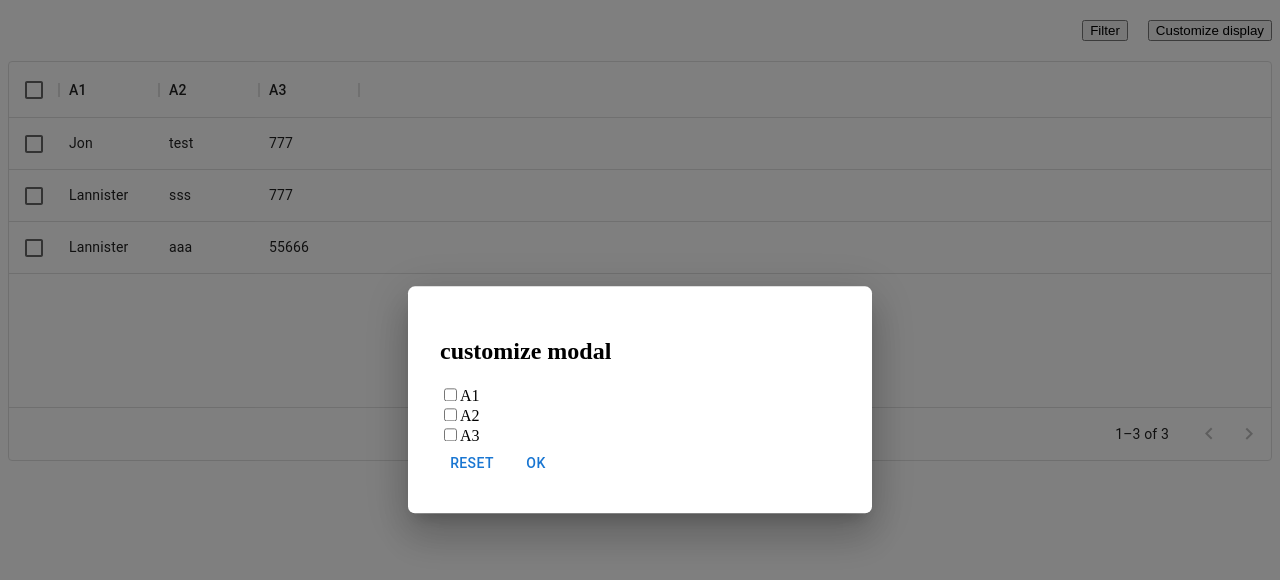
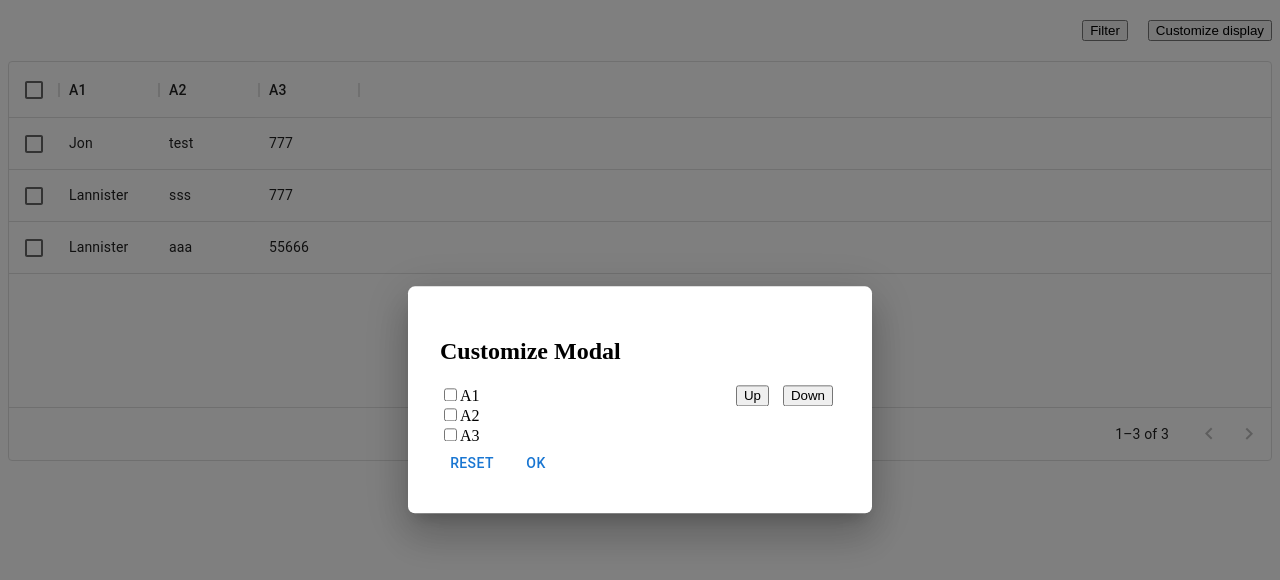
Before and after one commit to omarsalem7/stella, a React (Vite) app: page /route1 in a window 1280 px wide. Both pictures are taken after a click on the button "Customize display". Shown: the top 580 px of the page. Built offline with nearby package versions, Linux system fonts and the light colour scheme.

Commit message:
Add filter for left and right function

```diff
--- a/src/routes/route1.tsx
+++ b/src/routes/route1.tsx
@@ -1,4 +1,4 @@
-import { useState } from 'react';
+import { useState, useEffect } from 'react';
 import Header from '../shared/header';
 import Table from '../shared/table';
 import { columnsType } from '../shared/filter.types';
@@ -10,9 +10,12 @@ const Route1 = () => {
     setFilter(data);
   };
 
+  useEffect(() => {}, [filter]);
+
   return (
     <>
-      <Header handleFilters={handleFilters} />
+      {/* <Header handleFilters={handleFilters} showData={filter} /> */}
+      <Header filter={filter} handleFilters={handleFilters} />
       <Table rows={rows} columns={filter} />
     </>
   );
--- a/src/shared/checkBoxsFilter.tsx
+++ b/src/shared/checkBoxsFilter.tsx
@@ -8,13 +8,14 @@ type CheckBoxsProps = {
 };
 
 const CheckBoxsFilter = ({ handleChange, columns }: CheckBoxsProps) => {
+  console.log(columns);
   return (
-    <>
+    <div>
       {columns.map(({ field }) => (
         <div key={field}>
           <input
             type="checkbox"
-            name="checkbox_name"
+            name={field}
             onChange={handleChange}
             id={`checkbox_${field}`}
             value={field}
@@ -22,7 +23,7 @@ const CheckBoxsFilter = ({ handleChange, columns }: CheckBoxsProps) => {
           <label htmlFor={`checkbox_${field}`}>{field}</label>
         </div>
       ))}
-    </>
+    </div>
   );
 };
 
--- a/src/shared/header.module.css
+++ b/src/shared/header.module.css
@@ -4,3 +4,12 @@
   gap: 20px;
   margin: 20px 0;
 }
+
+.formHandler {
+  display: flex;
+  justify-content: space-between;
+}
+
+.btnNavigation button {
+  margin: 0 7px;
+}
--- a/src/shared/header.tsx
+++ b/src/shared/header.tsx
@@ -6,14 +6,15 @@ import MultipleSelect from './multipleSelect';
 import CheckBoxsFilter from './checkBoxsFilter';
 import styles from './header.module.css';
 import { columns } from '../data/route1';
-import { filterColumns } from '../utils';
+import { filterColumns, arrayRotate } from '../utils';
 import { columnsType } from './filter.types';
 
 type HeaderPropType = {
   handleFilters: (data: columnsType) => void;
+  filter: columnsType;
 };
 
-const Header = ({ handleFilters }: HeaderPropType) => {
+const Header = ({ handleFilters, filter }: HeaderPropType) => {
   const [openf, setOpenf] = useState(false);
   const [openc, setOpenc] = useState(false);
   const [checks, setChecks] = useState<string[]>([]);
@@ -45,11 +46,29 @@ const Header = ({ handleFilters }: HeaderPropType) => {
       <button onClick={() => setOpenf(true)}>Filter</button>
       <Modal open={openc} onClose={() => setOpenc(false)}>
         <Box sx={style}>
-          <h2>customize modal</h2>
-          <CheckBoxsFilter
-            handleChange={handleChangeChecks}
-            columns={columns}
-          />
+          <h2>Customize Modal</h2>
+          <div className={styles.formHandler}>
+            <CheckBoxsFilter
+              handleChange={handleChangeChecks}
+              columns={columns}
+            />
+            <div className={styles.btnNavigation}>
+              <button
+                onClick={() => {
+                  handleFilters([...arrayRotate(filter)]);
+                }}
+              >
+                Up
+              </button>
+              <button
+                onClick={() => {
+                  handleFilters([...arrayRotate(filter, true)]);
+                }}
+              >
+                Down
+              </button>
+            </div>
+          </div>
           <div>
             <Button onClick={() => handleFilters(columns)}>Reset</Button>
             <Button onClick={() => handleFilters(filterColumns(checks))}>
@@ -60,7 +79,7 @@ const Header = ({ handleFilters }: HeaderPropType) => {
       </Modal>
       <Modal open={openf} onClose={() => setOpenf(false)}>
         <Box sx={style}>
-          <h2>filter modal</h2>
+          <h2>Filter Modal</h2>
           <MultipleSelect
             handleMultiCheck={handleMultiCheck}
             columns={columns}
--- a/src/shared/table.tsx
+++ b/src/shared/table.tsx
@@ -1,6 +1,5 @@
 import Box from '@mui/material/Box';
 import { DataGrid } from '@mui/x-data-grid';
-import { FilterInputProps } from './filter.types';
 import { columnsType } from './filter.types';
 
 type TableProps = {
@@ -14,6 +13,9 @@ type TableProps = {
 };
 
 export default function Table({ columns, rows }: TableProps) {
+  // console.log('*********start**********');
+  // console.log(columns);
+  // console.log('*********end**********');
   return (
     <>
       <div className="mobile">
--- a/src/utils.ts
+++ b/src/utils.ts
@@ -1,7 +1,15 @@
 import { columns } from './data/route1';
+import { columnsType } from './shared/filter.types';
+
 export const filterColumns = (values: string[]) =>
   columns.filter((col) => {
     if (values.includes(col.field)) {
       return col;
     }
   });
+
+export const arrayRotate = (arr: columnsType, reverse = false) => {
+  if (reverse) arr.unshift(arr.pop()!);
+  else arr.push(arr.shift()!);
+  return arr;
+};
```
